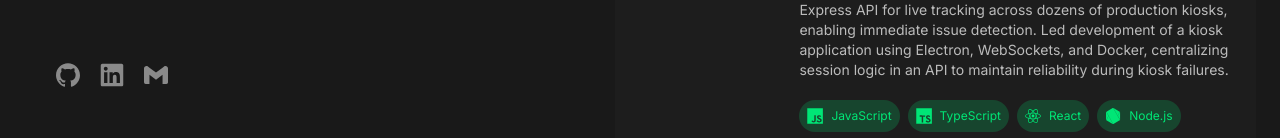
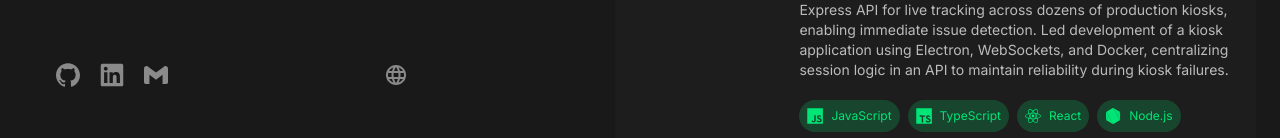
Before and after one commit to Bitstachio/portfolio, a Next.js app: page / in a window 1280 px wide. Shown: the part 617-755 px from the top of the page. Built offline with nearby package versions, Linux system fonts and the light colour scheme.

Commit message:
Create basic settings section

```diff
--- a/src/app/page.tsx
+++ b/src/app/page.tsx
@@ -5,6 +5,7 @@ import Intro from "../components/sections/Intro/Intro";
 import Navbar from "@/components/sections/Navbar/Navbar";
 import About from "@/components/sections/About/About";
 import InitialFadeIn from "@/components/animations/InitialFadeIn";
+import Settings from "@/components/sections/Settings/Settings";
 
 export default function Home() {
   return (
@@ -19,7 +20,10 @@ export default function Home() {
             <Intro />
             <Navbar />
           </div>
-          <Connect />
+          <div className="flex justify-between">
+            <Connect />
+            <Settings />
+          </div>
         </InitialFadeIn>
         <InitialFadeIn as="main" delayMs={180} className="flex w-[52%] flex-col gap-24 py-24">
           <About />
--- a/src/assets/icons/index.ts
+++ b/src/assets/icons/index.ts
@@ -1,5 +1,6 @@
 import { FC, SVGProps } from "react";
 import DownloadIcon from "./general/download.svg";
+import LanguageIcon from "./settings/language.svg";
 import GitHubIcon from "./social/github.svg";
 import GmailIcon from "./social/gmail.svg";
 import LinkedInIcon from "./social/linkedin.svg";
@@ -45,6 +46,11 @@ export const icons = {
   download: {
     label: "Download",
     svg: DownloadIcon,
+  },
+  // Settings
+  language: {
+    label: "Language",
+    svg: LanguageIcon,
   },
   // Social
   github: {
--- /dev/null
+++ b/src/components/sections/Settings/Settings.tsx
@@ -0,0 +1,12 @@
+import Icon from "@/components/ui/Icon/Icon";
+
+const Settings = () => (
+  <div>
+    <Icon
+      name="language"
+      className="fill-muted hover:fill-strong duration-standard h-5 w-5 cursor-pointer transition-[fill] sm:h-6 sm:w-6"
+    />
+  </div>
+);
+
+export default Settings;
```
Also changed, not shown: src/assets/icons/settings/language.svg (added).
